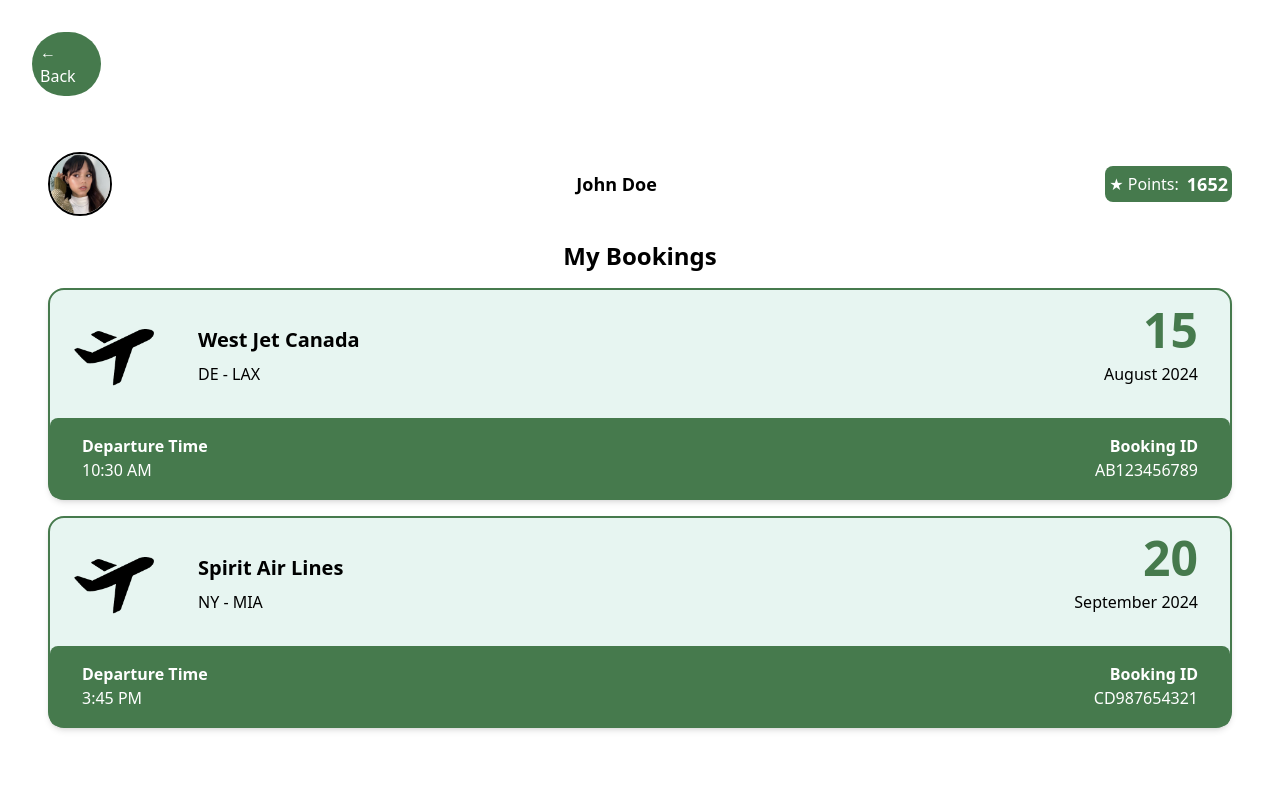
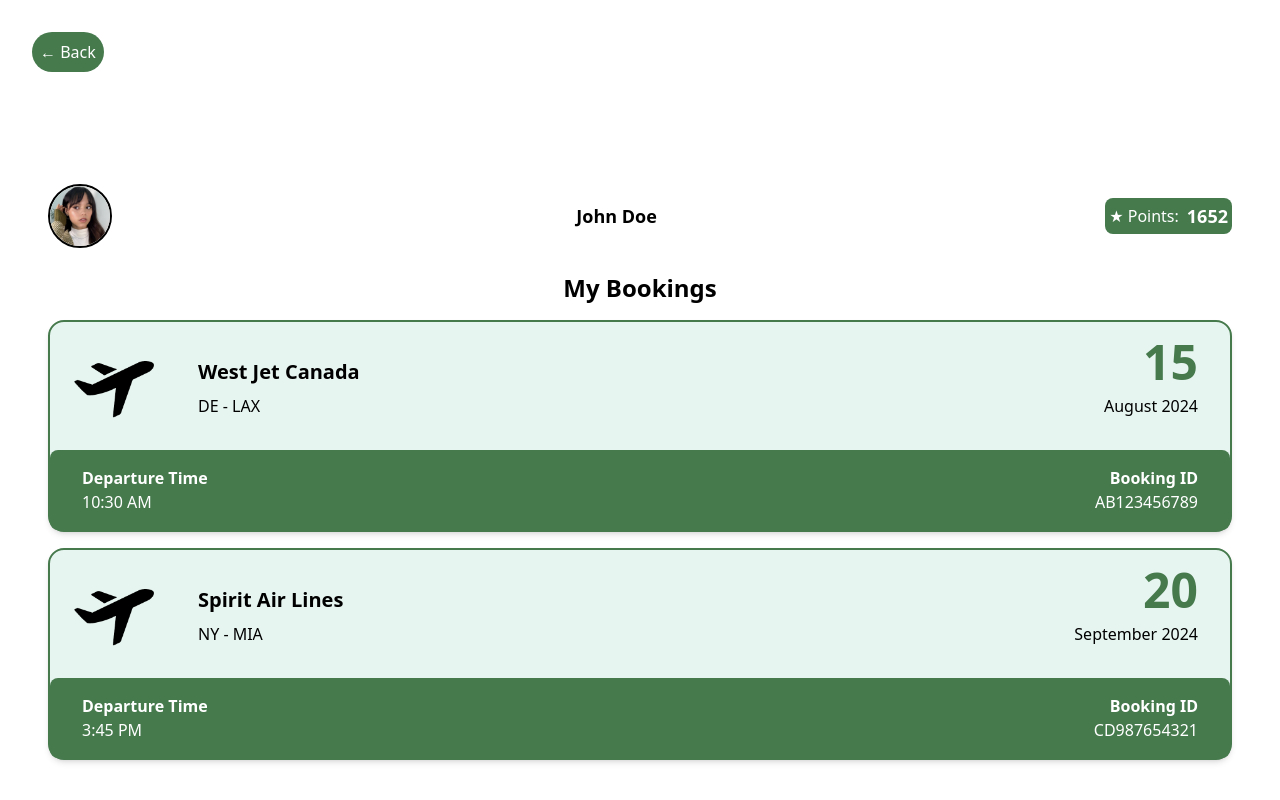
Before and after one commit to Kevaunjh/Wallet_Application, a React (Create React App) app: page /Accountinfo/MyBookings in a window 1280 px wide. Built offline with nearby package versions, Linux system fonts and the light colour scheme.

Commit message:
layout testing

```diff
--- a/src/AccountInfo/BankAccounts.js
+++ b/src/AccountInfo/BankAccounts.js
@@ -58,11 +58,16 @@
         &larr; Back
       </Link>
 
-      {/* Mobile Layout */}
-      <div className="w-screen 2xl:hidden bg-white p-6 2xl:rounded-lg 2xl:shadow-md 2xl:border-black border-2 h-screen overflow-auto flex flex-col  ">
-      <Link to="/MyAccount" className=" mt-[0.35rem] ml-[0.35rem] bg-[#467a4d] text-white rounded-full p-2 w-[4.3rem] z-10 text-center">
+      <div className="w-full flex items-center mb-8 2xl:hidden mt-8 ml-16">
+        <Link to="/MyAccount" className="mr-4 bg-[#467a4d] text-white rounded-full p-2">
           &larr; Back
         </Link>
+      </div>
+
+
+      {/* Mobile Layout */}
+      <div className="w-screen 2xl:hidden bg-white p-6 2xl:rounded-lg 2xl:shadow-md 2xl:border-black 2xl:border-2 h-screen overflow-auto flex flex-col  ">
+
 
         {/* Profile Info */}
         <div className="flex flex-col items-center mb-6 ">
--- a/src/AccountInfo/MyBookings.js
+++ b/src/AccountInfo/MyBookings.js
@@ -8,7 +8,7 @@
 
 function MyBookings() {
   return (
-    <div className="MyBookings min-h-screen flex flex-col items-center 2xl:bg-[#88ca92] bg-white 2xl:p-8 p-6">
+    <div className="MyBookings min-h-screen flex flex-col items-center 2xl:bg-[#88ca92] bg-white 2xl:p-8 relative">
       {/* Back Button */}
       <Link
         to="/MyAccount"
@@ -16,6 +16,14 @@
       >
         &larr; Back
       </Link>
+
+      <div className="w-full flex items-center mb-8 2xl:hidden mt-8 ml-16">
+        <Link to="/MyAccount" className="mr-4 bg-[#467a4d] text-white rounded-full p-2">
+          &larr; Back
+        </Link>
+      </div>
+
+
 
       {/* Profile Info and Bookings Container on Larger Screens */}
       <div className="hidden 2xl:flex flex-col w-7/12 gap-8 mt-16">
@@ -84,10 +92,7 @@
       </div>
 
       {/* Mobile Layout */}
-      <div className="w-screen 2xl:hidden bg-white p-6 min-h-screen  flex flex-col">
-      <Link to="/MyAccount" className=" -mt-4 ml-2 bg-[#467a4d] text-white rounded-full p-2 w-[4.3rem]">
-          &larr; Back
-        </Link>
+      <div className="w-screen 2xl:hidden p-6 min-h-screen  flex flex-col">
         {/* Profile Info */}
         <div className="w-full mt-8">
           <div className="w-full bg-white p-6 rounded-lg">
```
